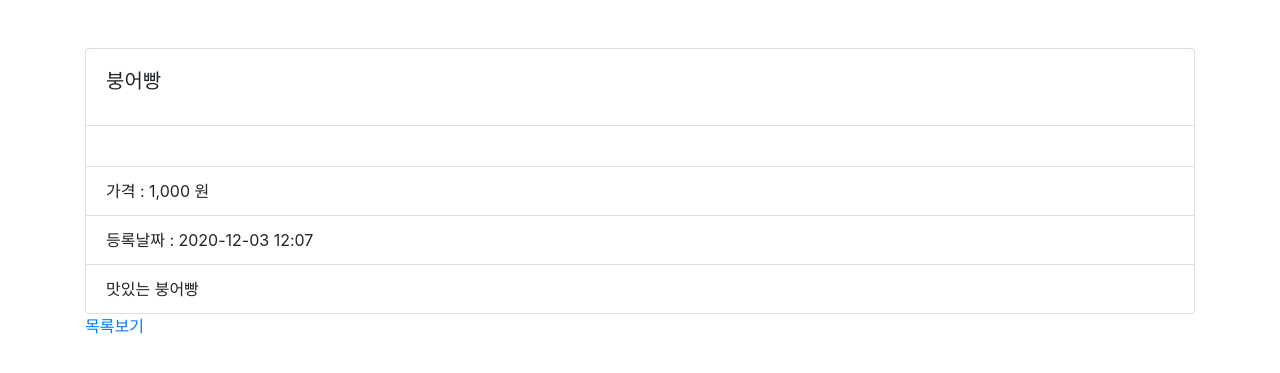
After one commit to khs50851/git-djangprac2, a Django app: page /product/1/ in a window 1280 px wide. The commit adds this page. Shown: the top 373 px of the page. Run offline with Django 3.2, Linux system fonts and the light colour scheme; data comes from the database, SQL or seed files in the repository; both versions use the stored data as it was after the commit.

Commit message:
상품 상세보기 + 위지윅

```diff
--- a/djangprac2/djangprac2/urls.py
+++ b/djangprac2/djangprac2/urls.py
@@ -16,7 +16,7 @@ Including another URLconf
 from django.contrib import admin
 from django.urls import path
 from suser.views import index, RegisterView, LoginView
-from sproduct.views import ProductList, ProductCreate
+from sproduct.views import ProductList, ProductCreate, ProductDetail
 urlpatterns = [
     path('admin/', admin.site.urls),
     path('', index),
@@ -24,5 +24,6 @@ urlpatterns = [
     path('login/', LoginView.as_view()),
     path('product/', ProductList.as_view()),
     path('product/create/', ProductCreate.as_view()),
+    path('product/<int:pk>/', ProductDetail.as_view())
 
 ]
--- a/djangprac2/sproduct/templates/product.html
+++ b/djangprac2/sproduct/templates/product.html
@@ -16,7 +16,7 @@
                 {% for product in product_list %}
                 <tr>
                     <th scope="row">{{product.id}}</th>
-                    <th>{{product.name}}</th>
+                    <th><a href="/product/{{product.id}}">{{product.name}}</a></th>
                     <th>{{product.price|intcomma}} 원</th> <!--세자리수마다 콤마들어감-->
                     <th>{{product.regdate|date:'Y-m-d H:i'}}</th>
                     <!--  -->
--- /dev/null
+++ b/djangprac2/sproduct/templates/product_detail.html
@@ -0,0 +1,32 @@
+{% extends "base.html" %}
+{% load humanize %} <!-- 여러 필터를 사용 가능 settings에 활성화해야함-->
+{% block contents %}
+<div class="row mt-5">
+    <div class="col-12">
+        <div class="card" style="width: 100%;">
+            <div class="card-body">
+                <h5 class="card-title">{{product.name}}</h5>
+            </div>
+            <ul class="list-group list-group-flush">
+                <li class="list-group-item">
+                    <form>
+
+                    </form>
+                </li>
+                <li class="list-group-item">가격 : {{product.price|intcomma}} 원 </li><!--세자리수마다 콤마들어감-->
+                <li class="list-group-item">등록날짜 : {{product.regdate|date:'Y-m-d H:i'}} </li>
+                <li class="list-group-item">{{product.description|safe}}</li> <!-- 이 태그를 텍스트가 아니라 태그 자체로 사용하려면 필터를 걸어야함 safe 이렇게하면 html코드로 만들어짐 -->
+            </ul>
+        </div>
+    </div>
+</div>
+<div class="row">
+    <div class="col-12">
+        <a href="/product/">목록보기</a>
+    </div>
+</div>
+
+
+
+<!--object_list 이렇게 쿼리셋 형태로 출력 -->
+{% endblock %}
--- a/djangprac2/sproduct/views.py
+++ b/djangprac2/sproduct/views.py
@@ -1,5 +1,5 @@
 from django.shortcuts import render
-from django.views.generic import ListView
+from django.views.generic import ListView, DetailView
 from django.views.generic.edit import FormView
 from .models import Sproduct
 from .forms import RegisterForm
@@ -16,3 +16,11 @@ class ProductCreate(FormView):
     template_name = 'register_product.html'
     form_class = RegisterForm
     success_url = '/product/'
+
+
+class ProductDetail(DetailView):
+    template_name = 'product_detail.html'
+    queryset = Sproduct.objects.all()  # 어떤 모델이 아니라 쿼리셋을 지정해서 넣어야함
+    # 조건 지정시 필터로 조건 지정할수있음
+    print("쿼리셋 : ", queryset)
+    context_object_name = 'product'
--- a/djangprac2/suser/templates/base.html
+++ b/djangprac2/suser/templates/base.html
@@ -5,7 +5,9 @@
         <link rel="stylesheet" href="https://cdn.jsdelivr.net/npm/bootstrap@4.5.3/dist/css/bootstrap.min.css" integrity="sha384-TX8t27EcRE3e/ihU7zmQxVncDAy5uIKz4rEkgIXeMed4M0jlfIDPvg6uqKI2xXr2" crossorigin="anonymous">
         <script src="https://code.jquery.com/jquery-3.5.1.slim.min.js" integrity="sha384-DfXdz2htPH0lsSSs5nCTpuj/zy4C+OGpamoFVy38MVBnE+IbbVYUew+OrCXaRkfj" crossorigin="anonymous"></script>
         <script src="https://cdn.jsdelivr.net/npm/bootstrap@4.5.3/dist/js/bootstrap.bundle.min.js" integrity="sha384-ho+j7jyWK8fNQe+A12Hb8AhRq26LrZ/JpcUGGOn+Y7RsweNrtN/tE3MoK7ZeZDyx" crossorigin="anonymous"></script>
+        {% block header %}
 
+        {% endblock %}
 
     </head>
     <body>
```
Also changed, not shown: djangprac2/sproduct/templates/base.html (deleted, +0 -17 lines), djangprac2/sproduct/templates/register_product.html (+15 -2 lines), djangprac2/db.sqlite3.
